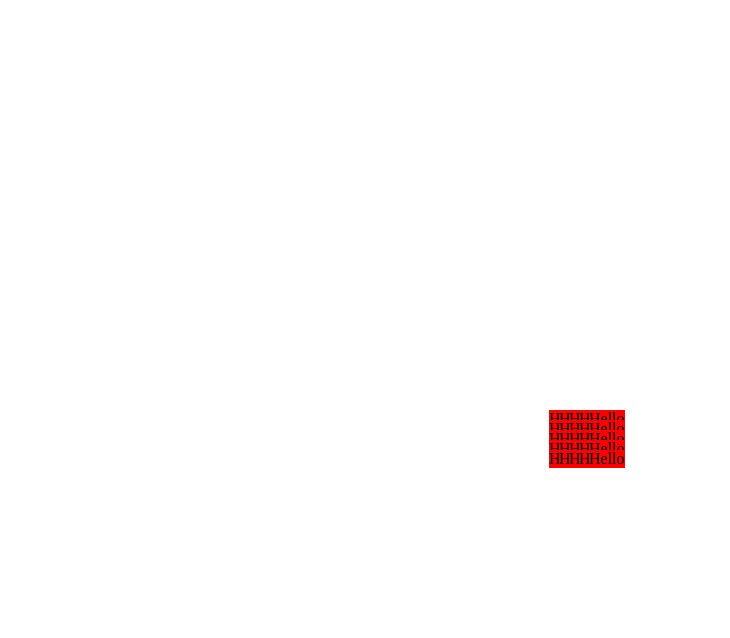
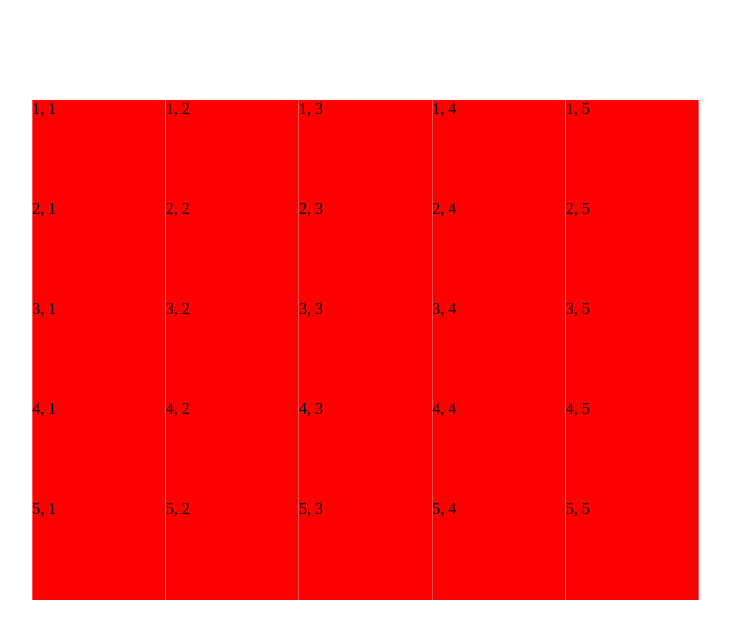
Before and after one commit to ValerianCoelho/sliding-puzzle, a Svelte app: page / in a window 1280 px wide. Shown: the top 638 px of the page, without its empty margins (101-831 px from the left). Built offline with nearby package versions, Linux system fonts and the light colour scheme.

Commit message:
elements displayed of image size

```diff
--- a/src/App.svelte
+++ b/src/App.svelte
@@ -17,9 +17,9 @@
     box-sizing: border-box;
   }
   .main {
-    display: flex;
+    /* display: flex;
     justify-content: center;
     align-items: center;
-    height: 100vh;
+    height: 100vh; */
   }
 </style>
--- a/src/Components/SlidingPuzzle.svelte
+++ b/src/Components/SlidingPuzzle.svelte
@@ -1,10 +1,32 @@
 <script>
-  export let rows = 5;
-  export let cols = 5;
+  import { onMount } from "svelte";
+
+  export let rows;
+  export let cols;
   export let src;
+
+  let imgWidth;
+  let imgHeight;
+
+  let puzzlePieceWidth;
+  let puzzlePieceHeight;
 
   const rowIndices = Array.from({length: 5}, (_, index) => index + 1);
   const colIndices = Array.from({length: 5}, (_, index) => index + 1);
+
+  onMount(()=> {
+    const image = new Image();
+    image.src = src;
+
+    image.onload = () => {
+      imgWidth = 400;
+      imgHeight = (400 * image.height) / image.width;
+
+      puzzlePieceWidth = imgWidth / cols;
+      puzzlePieceHeight = imgHeight / rows;
+    };
+  })
+
 </script>
 
 <div class="sliding-puzzle-container">
@@ -13,15 +35,20 @@
     {#each colIndices as j}
       <div
         class="puzzle-piece"
-        style={`transform: translate(${10 * j}px, ${10 * i}px);`}
+        style={
+          ` transform: translate(${puzzlePieceWidth * j}px, ${puzzlePieceHeight * i}px);
+            width: ${puzzlePieceWidth}px;
+            height: ${puzzlePieceHeight}px;
+          `}
       >
-        Hello</div>
+        {i}, {j}
+      </div>
     {/each}
   {/each}
 </div>
 
 <style>
-  img {
+  /* img {
     width: 500px;
     height: 300px;
     background-image: url('./Assets/house.jpg');
@@ -29,7 +56,7 @@
     background-repeat: no-repeat;
     background-position: 100px 100px;
     background-color: red;
-  }
+  } */
   .sliding-puzzle-container {
     position: relative;
   }
```
